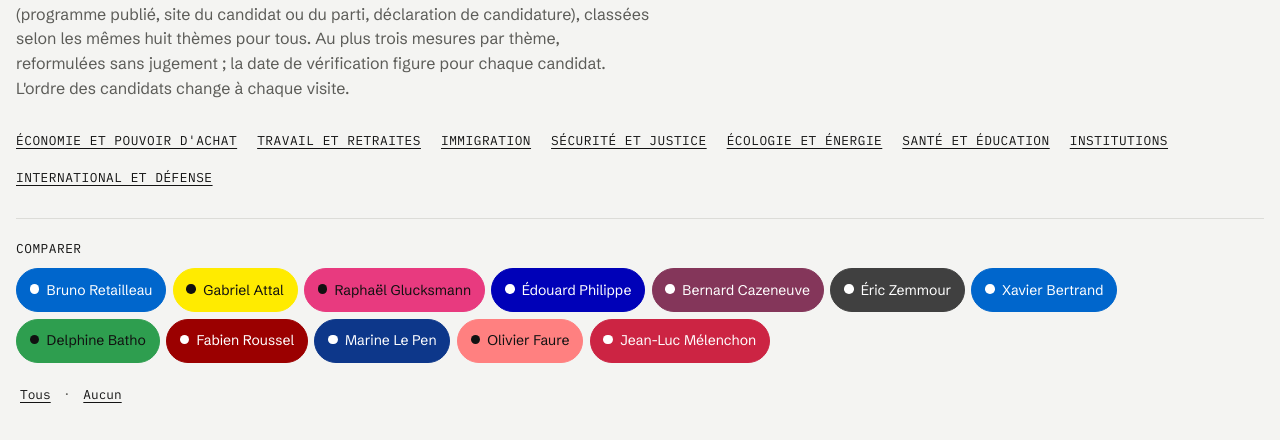
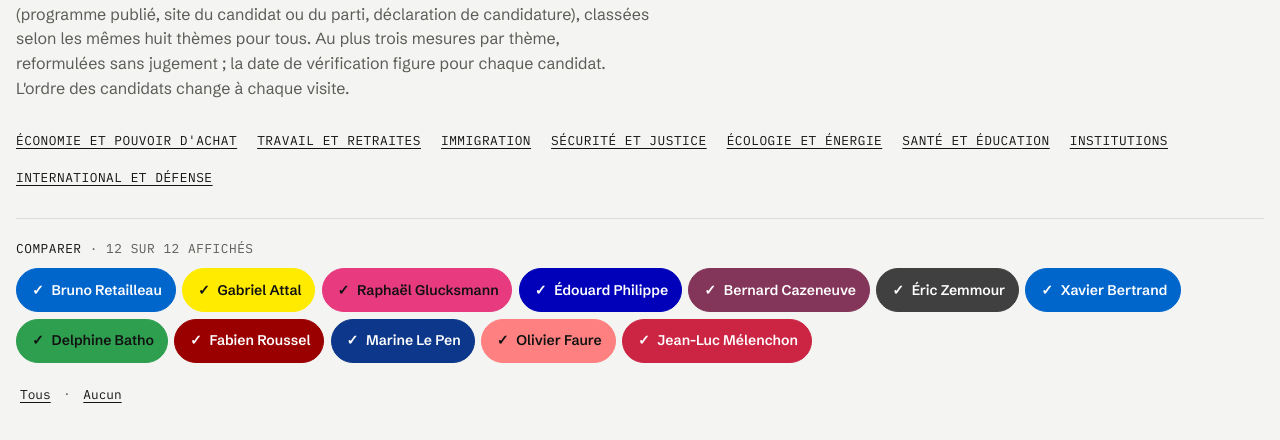
Before and after one commit to arimet/la-sauce-presidentielle, an Astro site: page /programmes in a window 1280 px wide. Shown: the part 195-635 px from the top of the page. Built offline with nearby package versions, Linux system fonts and the light colour scheme; Astro itself is replaced by a stand-in of ours.

Commit message:
Make programme filter chips show their on/off state clearly
Selected chips are filled with a check mark, deselected ones are outlined,
greyed and struck through with a plus sign, and a counter shows how many
candidates are displayed.

```diff
--- a/src/pages/programmes.astro
+++ b/src/pages/programmes.astro
@@ -26,7 +26,7 @@ const headStyle = (p: PersonEntry) =>
 
     {/* Hidden without JS: every candidate is shown. */}
     <div class="filter" role="group" aria-labelledby="filter-label" hidden>
-      <p id="filter-label" class="filter-label">Comparer</p>
+      <p id="filter-label" class="filter-label">Comparer <span class="filter-count" aria-live="polite"></span></p>
       <div class="chips">
         {candidates.map((p) => (
           <button type="button" class="chip" data-slug={p.id} aria-pressed="true" style={`--party: ${p.data.partyColor}; --ink: ${textOn(p.data.partyColor!)}`}>{p.data.name}</button>
@@ -122,6 +122,8 @@ const headStyle = (p: PersonEntry) =>
         const apply = () => {
           chips.forEach((c) => c.setAttribute('aria-pressed', String(!hidden.has(c.dataset.slug))));
           document.querySelectorAll('.lineup .card').forEach((card) => { card.hidden = hidden.has(card.dataset.slug); });
+          const shown = chips.length - hidden.size;
+          filter.querySelector('.filter-count').textContent = `· ${shown} sur ${chips.length} affichés`;
           try { localStorage.setItem(KEY, JSON.stringify([...hidden])); } catch {}
         };
         chips.forEach((c) => c.addEventListener('click', () => {
@@ -158,15 +160,20 @@ const headStyle = (p: PersonEntry) =>
 
   .filter { margin-top: 1.5rem; padding-top: 1.25rem; border-top: 1px solid var(--line); }
   .filter-label, .filter-actions { margin: 0; font-family: var(--mono); font-size: var(--step--1); text-transform: uppercase; letter-spacing: .04em; }
+  .filter-count { color: var(--muted); }
   .chips { display: flex; flex-wrap: wrap; gap: .4rem; margin-top: .6rem; }
   .chip {
     min-height: 2.75rem; padding: .35rem .8rem; border: 1px solid var(--party); border-radius: 999px;
     background: transparent; color: var(--fg); font: inherit; font-size: .875rem; cursor: pointer;
   }
-  .chip::before { content: ''; display: inline-block; width: .6rem; height: .6rem; margin-right: .45rem; border-radius: 50%; background: var(--party); vertical-align: .05em; }
-  .chip[aria-pressed='true'] { background: var(--party); color: var(--ink); }
-  .chip[aria-pressed='true']::before { background: var(--ink); }
-  .chip[aria-pressed='false'] { border-color: var(--line); color: var(--muted); }
+  /* State must read at a glance: a filled chip with a check mark is shown,
+     an outlined grey chip with a plus sign is hidden. */
+  .chip::before { display: inline-block; width: 1rem; margin-right: .35rem; font-weight: 700; text-align: center; }
+  .chip[aria-pressed='true'] { background: var(--party); border-color: var(--party); color: var(--ink); font-weight: 600; }
+  .chip[aria-pressed='true']::before { content: '✓'; }
+  .chip[aria-pressed='false'] { background: transparent; border: 1px dashed var(--muted); color: var(--muted); text-decoration: line-through; text-decoration-thickness: 1px; }
+  .chip[aria-pressed='false']::before { content: '+'; text-decoration: none; }
+  .chip[aria-pressed='false']:hover { color: var(--fg); border-color: var(--fg); }
   .chip:focus-visible { outline-offset: 2px; }
   .filter-actions { margin-top: .6rem; color: var(--muted); }
   .filter-actions button { min-height: 2.75rem; padding: 0 .25rem; border: 0; background: none; color: var(--fg); font: inherit; text-decoration: underline; text-underline-offset: .2em; cursor: pointer; }
```
